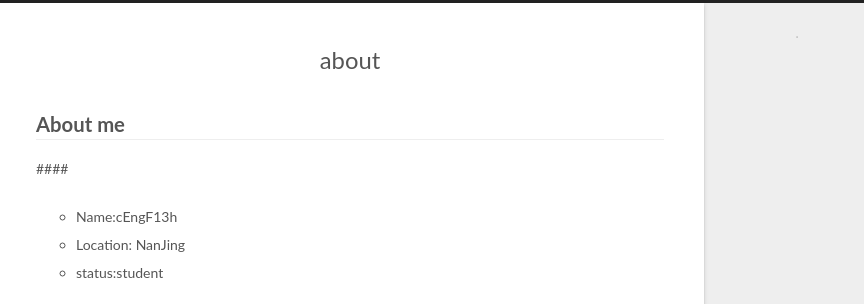
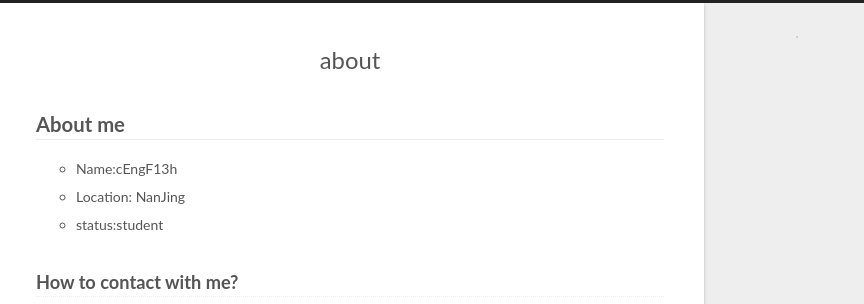
Before and after one commit to cEngF13h/cEngF13h.github.io, a plain HTML site: page about/index.html in a window 1280 px wide. Shown: the top 304 px of the page, 416-1280 px from the left. Drawn offline with Linux system fonts and the light colour scheme; some packages are replaced by stand-ins of ours; a script that the page names is missing.

Commit message:
Site updated: 2018-05-29 19:25:34

```diff
--- a/about/index.html
+++ b/about/index.html
@@ -79,17 +79,17 @@
 
 
 
-<meta name="description" content="About me####   Name:cEngF13h Location: NanJing status:student  How to contact with me? QQ:516780811 Email:516780811@qq.com  Future:Information Security EngineerMotto:Complete any simple task,then you">
+<meta name="description" content="About me Name:cEngF13h Location: NanJing status:student  How to contact with me? QQ:516780811 Email:516780811@qq.com  Future:Information Security EngineerMotto:Complete any simple task,then you are th">
 <meta property="og:type" content="website">
 <meta property="og:title" content="about">
 <meta property="og:url" content="http://yoursite.com/about/index.html">
 <meta property="og:site_name" content="cEngF13h&#39;s b1og">
-<meta property="og:description" content="About me####   Name:cEngF13h Location: NanJing status:student  How to contact with me? QQ:516780811 Email:516780811@qq.com  Future:Information Security EngineerMotto:Complete any simple task,then you">
+<meta property="og:description" content="About me Name:cEngF13h Location: NanJing status:student  How to contact with me? QQ:516780811 Email:516780811@qq.com  Future:Information Security EngineerMotto:Complete any simple task,then you are th">
 <meta property="og:locale" content="default">
-<meta property="og:updated_time" content="2018-05-29T11:21:23.574Z">
+<meta property="og:updated_time" content="2018-05-29T11:25:18.375Z">
 <meta name="twitter:card" content="summary">
 <meta name="twitter:title" content="about">
-<meta name="twitter:description" content="About me####   Name:cEngF13h Location: NanJing status:student  How to contact with me? QQ:516780811 Email:516780811@qq.com  Future:Information Security EngineerMotto:Complete any simple task,then you">
+<meta name="twitter:description" content="About me Name:cEngF13h Location: NanJing status:student  How to contact with me? QQ:516780811 Email:516780811@qq.com  Future:Information Security EngineerMotto:Complete any simple task,then you are th">
 
 
 
@@ -301,8 +301,7 @@
       <div class="post-body">
 
 
-          <h2 id="About-me"><a href="#About-me" class="headerlink" title="About me"></a>About me</h2><p>#### </p>
-<ul>
+          <h2 id="About-me"><a href="#About-me" class="headerlink" title="About me"></a>About me</h2><ul>
 <li>Name:cEngF13h</li>
 <li>Location: NanJing</li>
 <li>status:student</li>
```
